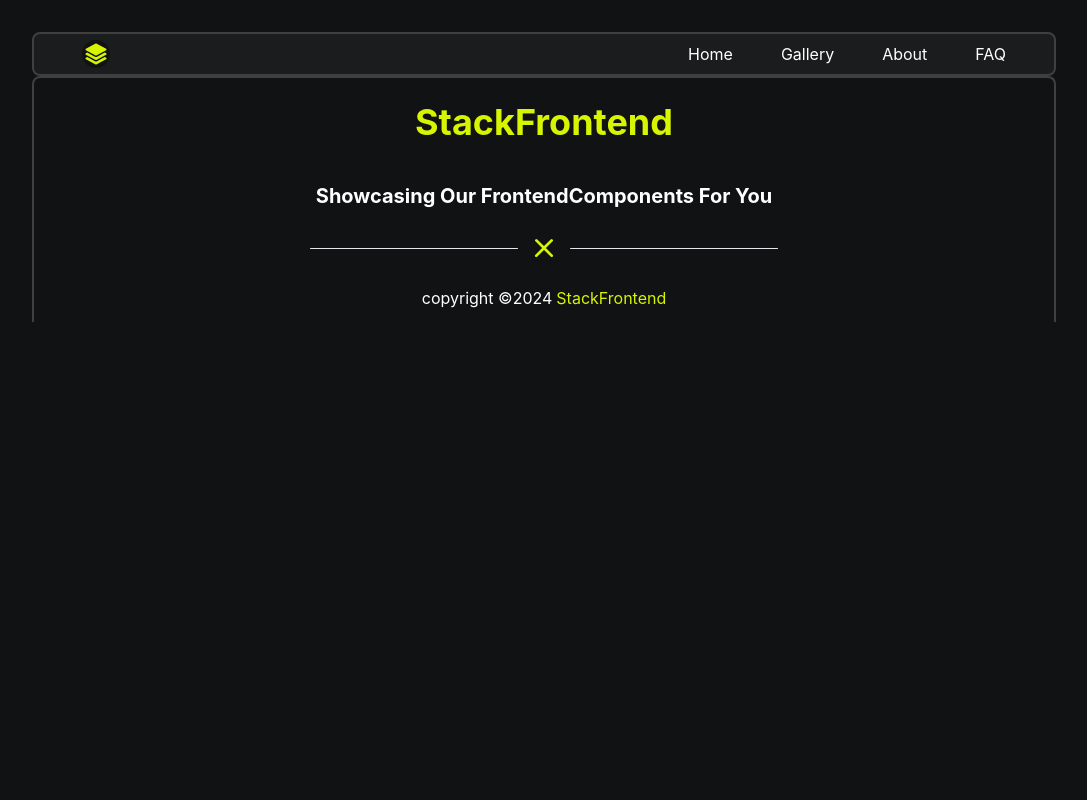
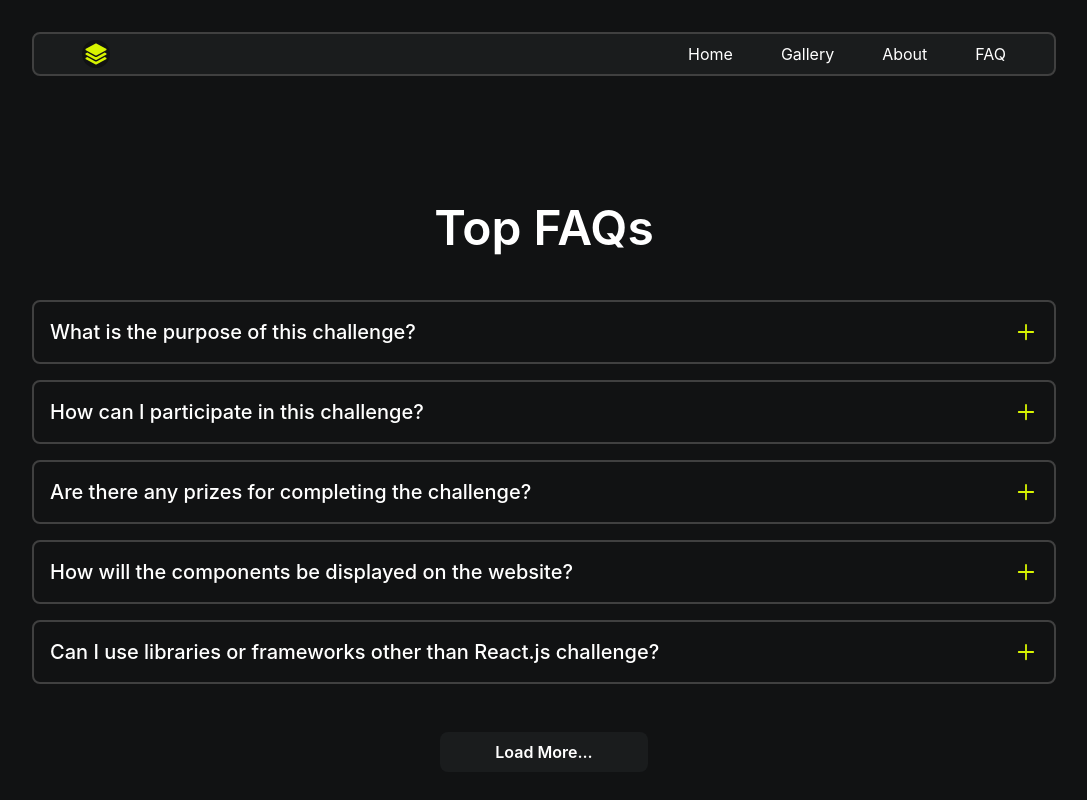
Before and after one commit to Ayusht777/FrontendStack, a React (Vite) app: page / in a window 1280 px wide. Shown: the top 800 px of the page, without its empty margins (96-1183 px from the left). Built offline with nearby package versions, Linux system fonts and the light colour scheme.

Commit message:
refactor (ReBuild Various Components) : Fixed The code of Button,Heading,Faq Components

```diff
--- a/src/Components/CodeBlockComponent/ComponentPreview.jsx
+++ b/src/Components/CodeBlockComponent/ComponentPreview.jsx
@@ -1,7 +1,7 @@
 const ComponentPreview = ({ Component }) => {
   const RenderComponent = Component; // Rename to avoid confusion
   return (
-    <section className="w-auto max-h-[560px] h-[560px] overflow-auto md:p-4 p-2 scroll-thin bg-gradient-to-tr from-Nav to-Nav/10 flex justify-start items-center">
+    <section className="w-auto max-h-[560px] h-[560px] overflow-auto md:p-4 p-2 scroll-thin bg-gradient-to-tr from-Nav to-Nav/10 flex justify-center items-start">
       <RenderComponent />
     </section>
   );
--- a/src/Components/Shared/Button.jsx
+++ b/src/Components/Shared/Button.jsx
@@ -1,13 +1,12 @@
-const Button = ({ label = "Label", width = "w-48", bgColor = "Logo" }) => {
+const Button = ({ label = "Label", width = "w-48", bgColor = "Logo" ,textColor="text-white"}) => {
   return (
     <button
-      className={`h-12  rounded-lg text-Bg font-medium focus-visible:outline focus-visible:outline-2 focus-visible:outline-offset-4 ${
+      className={`h-10 rounded-lg font-semibold focus-visible:outline focus-visible:outline-2 focus-visible:outline-offset-4 ${
         `focus-visible:outline-` + bgColor
-      } ${width} ${`bg-` + bgColor}`}
+      } ${width} ${`bg-` + bgColor} ${textColor}`}
     >
       {label}
     </button>
   );
 };
-
 export default Button;
--- a/src/Components/Shared/FAQ/FaqComponent.jsx
+++ /dev/null
@@ -1,41 +0,0 @@
-import faqData from "@/Components/Shared/FAQ/faqData"
-import { useState } from "react";
-import { HiMiniXMark } from "react-icons/hi2";
-
-const FaqItem = ({ question, answer }) => {
-    const [showAnswer, setShowAnswer] = useState(false);
-
-    const toggleAnswer = () => {
-      setShowAnswer(!showAnswer);
-    };
-
-    return (
-      <div className="faq-item bg-Bg p-4  my-4 rounded-lg w-4/5 m-auto border-Border border-2 ">
-        <div className="flex items-center justify-between ">
-          <h3 className="faq-question text-white text-lg">{question}</h3>
-          <HiMiniXMark
-            className={`text-Logo ${showAnswer ? 'rotate-0' : 'rotate-45'} text-2xl cursor-pointer transition-transform ease-in-out duration-300`}
-            onClick={toggleAnswer}
-          />
-        </div>
-        <p className={`faq-answer text-gray-400 ${showAnswer ? 'block' : 'hidden'} mt-2 transition-all ease-in-out duration-1000`}>
-          {answer}
-        </p>
-      </div>
-    );
-  };
-
-
-  const FaqComponent = () => {
-    return (
-      <div className="faq-container bg-gray-800 p-6 rounded-md flex-col justify-center items-center ">
-        <h2 className="text-white text-5xl py-5 mb-4 text-center ">Top FAQ's</h2>
-        {faqData.map((item, index) => (
-          <FaqItem key={index} question={item.question} answer={item.answer} />
-        ))}
-
-      </div>
-    );
-  };
-
-  export default FaqComponent;
--- /dev/null
+++ b/src/Components/Shared/FAQ/FaqList.jsx
@@ -0,0 +1,59 @@
+import { faqData } from "@/Components/Shared/FAQ/faqData";
+import { useState } from "react";
+import { HiMiniXMark } from "react-icons/hi2";
+import Button from "@/Components/Shared/Button";
+const FaqItem = ({ question, answer }) => {
+  const [isOpen, setIsOpen] = useState(false);
+
+  const toggleAnswer = () => {
+    setIsOpen(!isOpen);
+  };
+
+  return (
+    <div
+      className={`w-full md:p-4 p-2 rounded-lg border-Border border-2 transition-all ease-in-out duration-300  space-y-2 ${
+        isOpen ? "bg-Nav " : "bg-background "
+      }`}
+    >
+      <div className="flex items-center justify-between">
+        <h3 className="text-white md:text-xl text-lg font-medium">
+          {question}
+        </h3>
+        <button
+          className={`${
+            isOpen ? "rotate-0" : "rotate-45"
+          } text-2xl text-Logo cursor-pointer transition-transform ease-in-out duration-300`}
+          onClick={toggleAnswer}
+        >
+          {" "}
+          <HiMiniXMark></HiMiniXMark>
+        </button>
+      </div>
+      <p
+        className={`text-white md:text-base text-sm ${
+          isOpen ? "inline-flex" : "hidden"
+        }`}
+      >
+        {answer}
+      </p>
+    </div>
+  );
+};
+
+const FaqList = () => {
+  return (
+    <section className="w-4/5 flex flex-col justify-center items-center py-32 gap-y-12">
+      <h2 className="text-white text-5xl text-center font-semibold ">
+        Top FAQs
+      </h2>
+      <div className="flex justify-center items-center gap-y-4 flex-col w-full">
+        {faqData.map((item, index) => (
+          <FaqItem key={index} question={item.question} answer={item.answer} />
+        ))}
+      </div>
+      <Button label="Load More..." bgColor="Nav" width="w-52" />
+    </section>
+  );
+};
+
+export default FaqList;
--- a/src/Components/Shared/FAQ/faqData.js
+++ b/src/Components/Shared/FAQ/faqData.js
@@ -1,4 +1,4 @@
-const faqData = [
+export const faqData = [
   {
     question: "What is the purpose of this challenge?",
     answer:
@@ -26,5 +26,3 @@ const faqData = [
       "This challenge aims to enhance our skills in React.js by creating 30 different components for coding practice and displaying them on a website",
   },
 ];
-
-export default faqData;
--- a/src/Components/Shared/Heading.jsx
+++ b/src/Components/Shared/Heading.jsx
@@ -1,7 +1,7 @@
-function Heading({ title }) {
+function Heading({ content }) {
   return (
-    <h1 className="text-5xl md:text-7xl font-extrabold text-center bg-gradient-to-b my-10 from-white via-gray-100 to-gray-500  text-transparent bg-clip-text">
-      {title}
+    <h1 className="md:text-5xl text-3xl font-bold text-center bg-gradient-to-r from-white to-white/70 text-transparent bg-clip-text tracking-tighter" aria-label={content}>
+      {content}
     </h1>
   );
 }
--- a/src/Pages/Home.jsx
+++ b/src/Pages/Home.jsx
@@ -1,9 +1,11 @@
 import Navbar from "@/Components/Shared/Navbar";
 import Footer from '@/Components/Shared/Footer'
+import FaqList from '@/Components/Shared/FAQ/FaqList'
 const Home = () => {
   return (
-    <div className="w-full bg-Bg h-screen flex justify-start items-center flex-col">
+    <div className="w-full bg-Bg h-full flex justify-start items-center flex-col">
       <Navbar></Navbar>
+      <FaqList></FaqList>
       <Footer></Footer>
     </div>
   );
```
Also changed, not shown: 1 other file (tests, documents, lock files or other folders).
